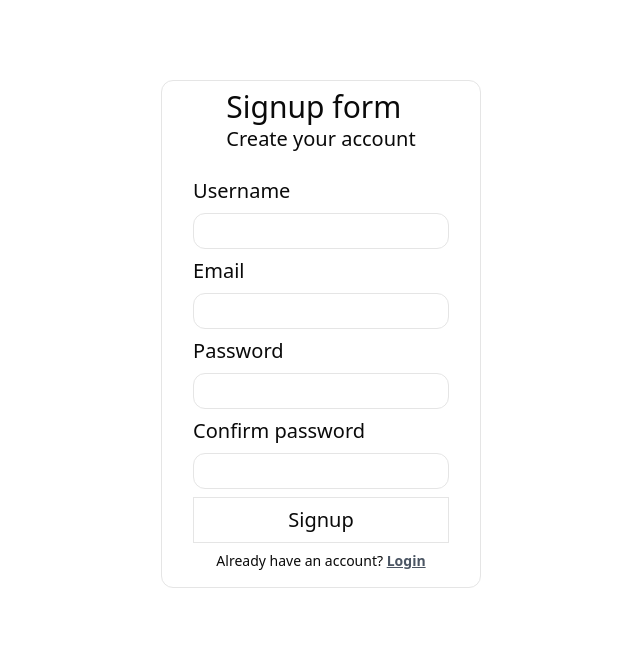
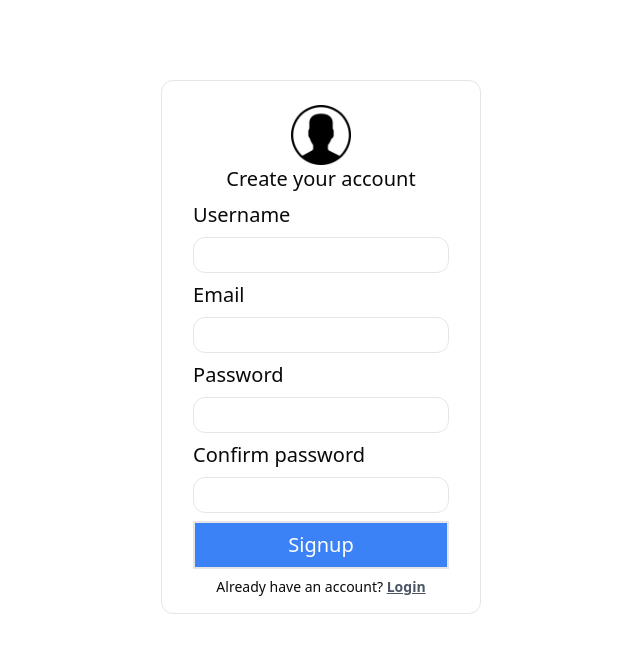
Before and after one commit to pankajkoree/dmhiw, a Next.js app: page /signup in a window 1280 px wide. Shown: the top 652 px of the page, without its empty margins (319-959 px from the left). Built offline with nearby package versions, Linux system fonts and the light colour scheme.

Commit message:
signup ui

```diff
--- a/src/app/signup/page.tsx
+++ b/src/app/signup/page.tsx
@@ -1,7 +1,8 @@
 "use client";
 
+import Image from "next/image";
 import { useRouter } from "next/navigation";
-import React from "react";
+import user from "../../../public/user.png";
 
 const Signup = () => {
   const router = useRouter();
@@ -17,8 +18,8 @@ const Signup = () => {
   return (
     <div className="relative flex justify-center xl:top-20">
       <div className="relative flex flex-col justify-center items-center border p-2 xl:w-[25%] gap-4 rounded-xl">
-        <div>
-          <h2 className="text-3xl">Signup form</h2>
+        <div className="relative flex flex-col justify-center items-center w-full top-4">
+          <Image src={user} alt="user" className="xl:w-[60px]" />
           <p className="text-xl">Create your account</p>
         </div>
 
@@ -60,7 +61,10 @@ const Signup = () => {
           {/* password ends here */}
 
           {/* signup button starts here */}
-          <button type="submit" className="border p-2">
+          <button
+            type="submit"
+            className="border-2 p-2 bg-blue-500  hover:bg-green-500 text-white"
+          >
             Signup
           </button>
           {/* signup button ends here */}
```
Also changed, not shown: public/user.png (added).
